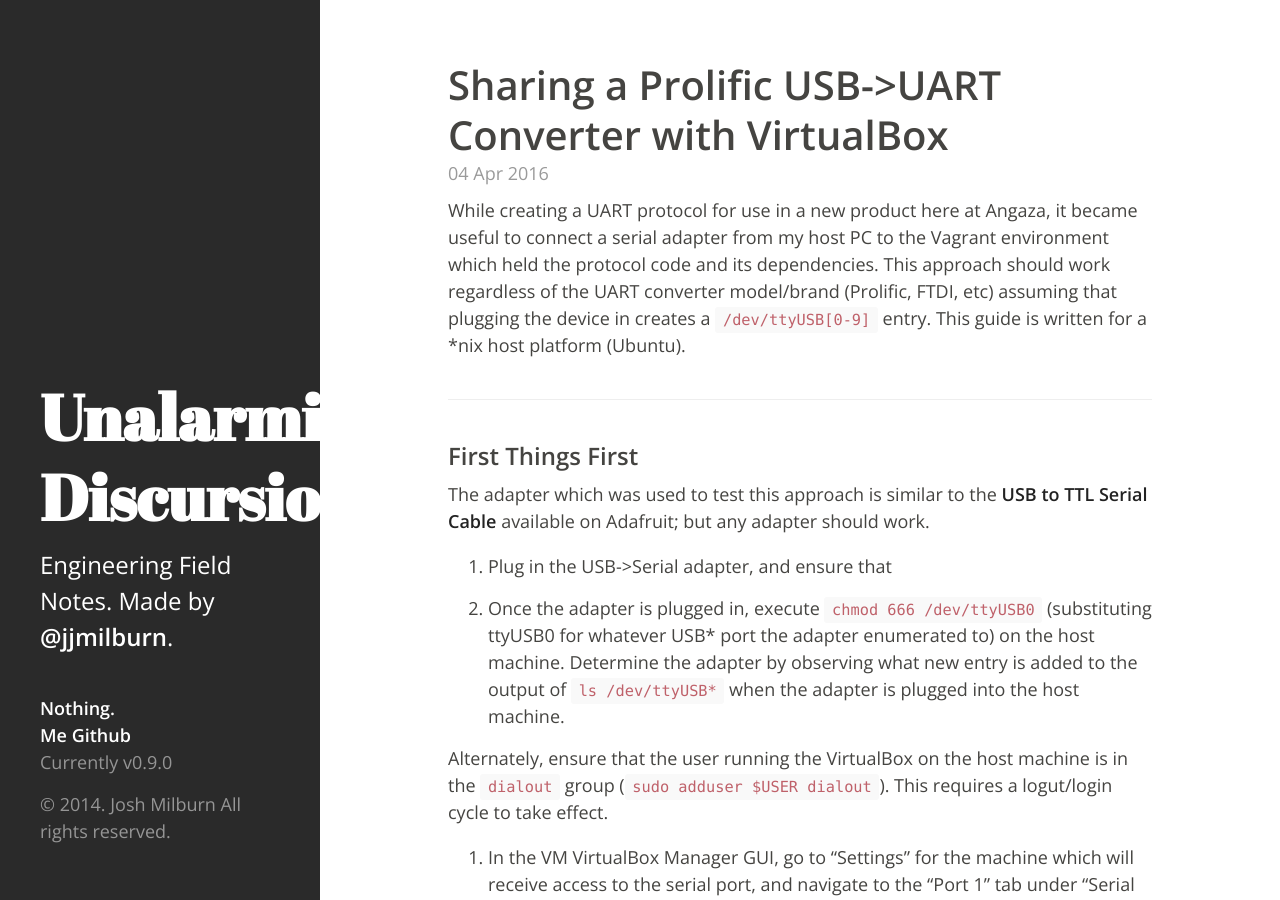
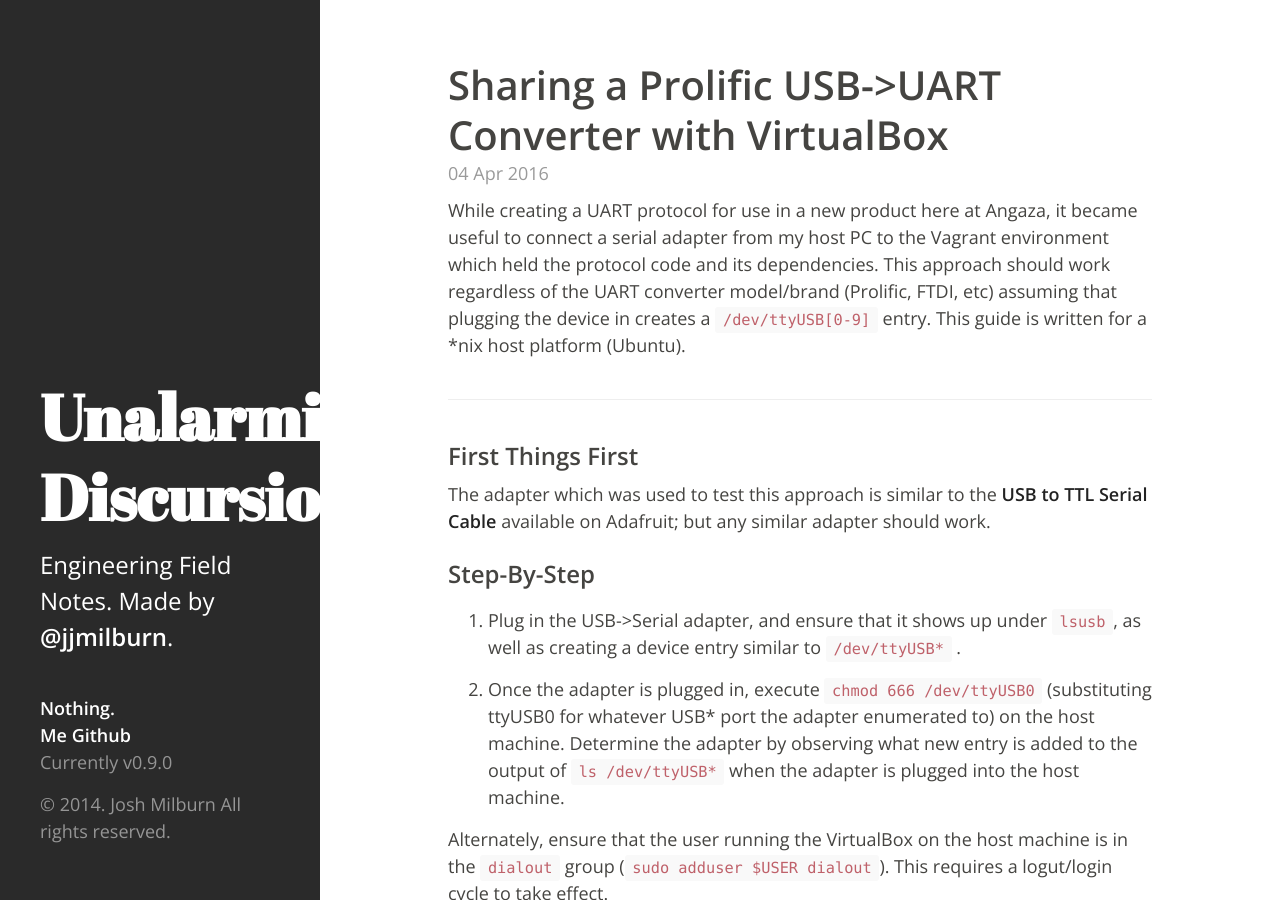
Before and after one commit to jjmilburn/jjmilburn.github.io, a Jekyll site: the page built from _posts/2016-04-04-ttyUSB-to-vagrant-virtualbox.md, in a window 1280 px wide and 900 px high. Built offline with Jekyll 4.4.1, drawn with Linux system fonts in a browser that asks for light colours; Markdown is read by kramdown in place of the engine named in the settings.

```diff
--- a/_posts/2016-04-04-ttyUSB-to-vagrant-virtualbox.md
+++ b/_posts/2016-04-04-ttyUSB-to-vagrant-virtualbox.md
@@ -15,9 +15,11 @@
 ### First Things First
 
 The adapter which was used to test this approach is similar to the
-[USB to TTL Serial Cable](https://www.adafruit.com/products/954) available on Adafruit; but any adapter should work.
+[USB to TTL Serial Cable](https://www.adafruit.com/products/954) available on Adafruit; but any similar adapter should work.
 
-1. Plug in the USB->Serial adapter, and ensure that
+### Step-By-Step
+
+1. Plug in the USB->Serial adapter, and ensure that it shows up under `lsusb`, as well as creating a device entry similar to `/dev/ttyUSB*` .
 
 2.  Once the adapter is plugged in, execute `chmod 666 /dev/ttyUSB0` (substituting ttyUSB0 for whatever USB* port the adapter enumerated to) on the host machine.  Determine the adapter by observing what new entry is added to the output
 of `ls /dev/ttyUSB*` when the adapter is plugged into the host machine.
```
